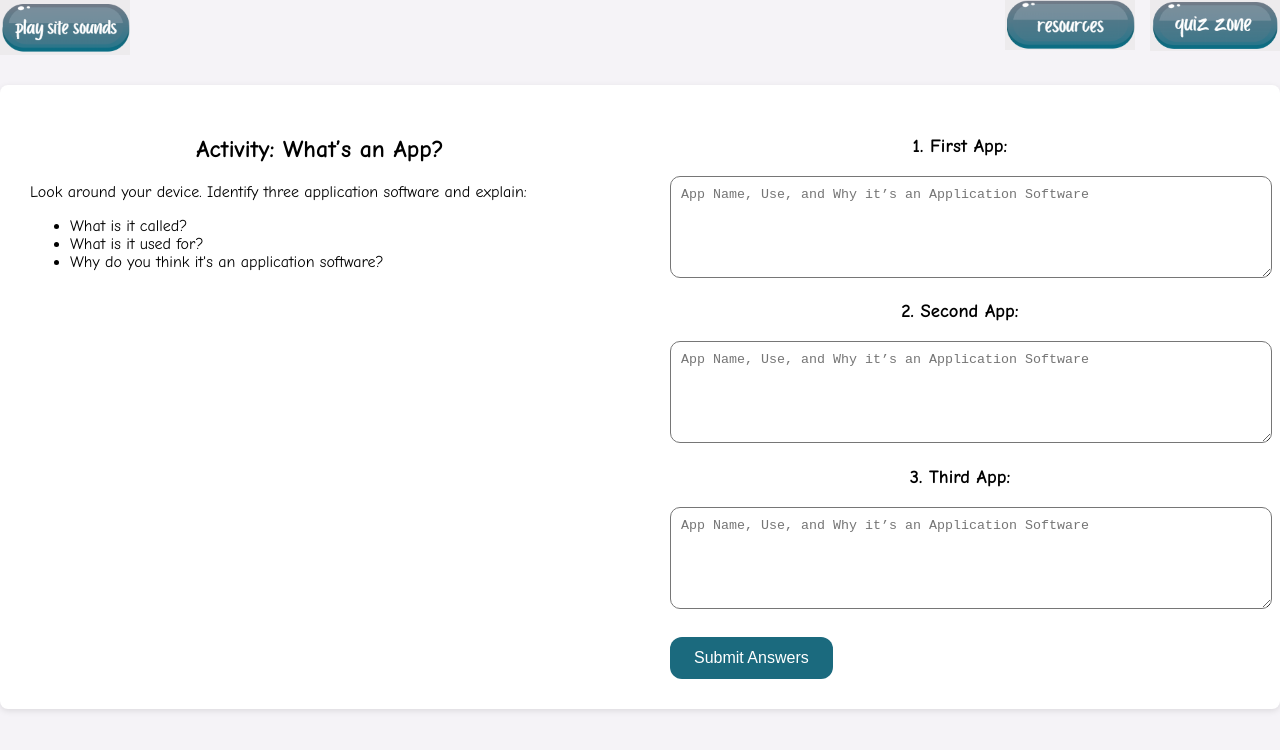
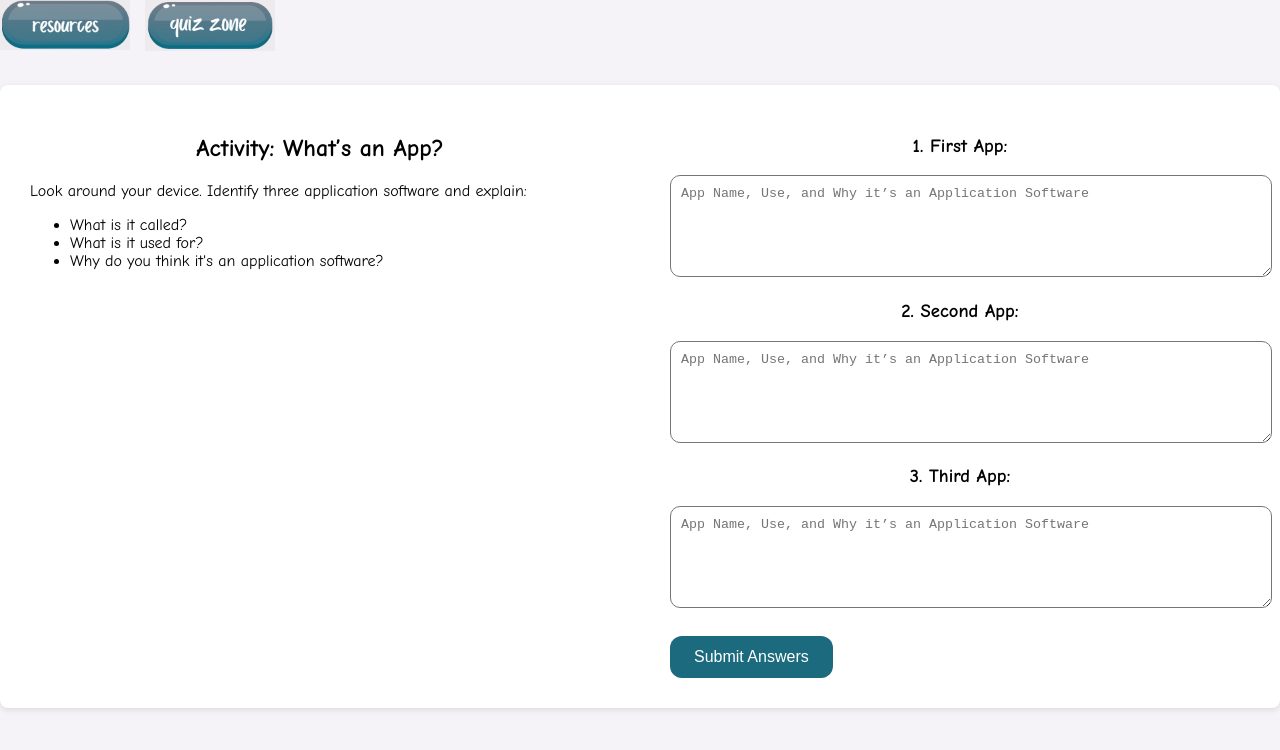
Before and after one commit to hieracss/ccmassignment, a plain HTML site: page elaborate.html in a window 1280 px wide. Drawn offline with Linux system fonts and the light colour scheme.

Commit message:
Initial commit

```diff
--- a/elaborate.html
+++ b/elaborate.html
@@ -98,9 +98,6 @@
 <body>
 
   <div class="top-nav">
-    <div class="left">
-      <img src="assets/pay sound.png" id="play-sounds-btn" alt="Play Site Sounds">
-    </div>
     <div class="right">
       <a href="resources.html">
       <img src="assets/resources.png" alt="Resources">
```
Also changed, not shown: engage.html (+0 -3 lines), evaluate.html (+0 -3 lines), explore.html (+0 -3 lines), resources.html (+0 -3 lines).
